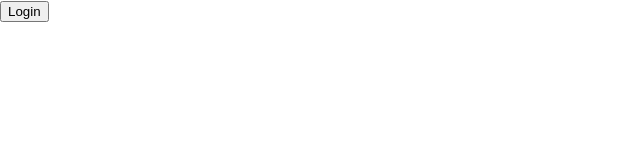
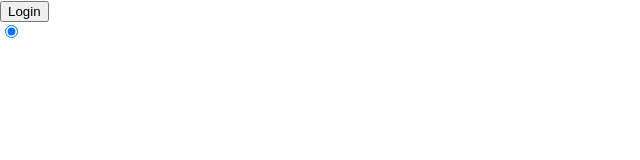
Before and after one commit to Jeong-minji/sentry-app-example, a Next.js app: page /auth in a window 1280 px wide. Shown: the top 160 px of the page, without its empty margins (0-640 px from the left). Built offline with nearby package versions, Linux system fonts and the light colour scheme.

Commit message:
Add: radio unhandled error

```diff
--- a/pages/auth.tsx
+++ b/pages/auth.tsx
@@ -19,7 +19,13 @@ const Auth = () => {
       });
   };
 
-  return <button onClick={login}>Login</button>;
+  return (
+    <div>
+      <button onClick={login}>Login</button>
+      <br />
+      <input type="radio" checked={true} />
+    </div>
+  );
 };
 
 export default Auth;
```
